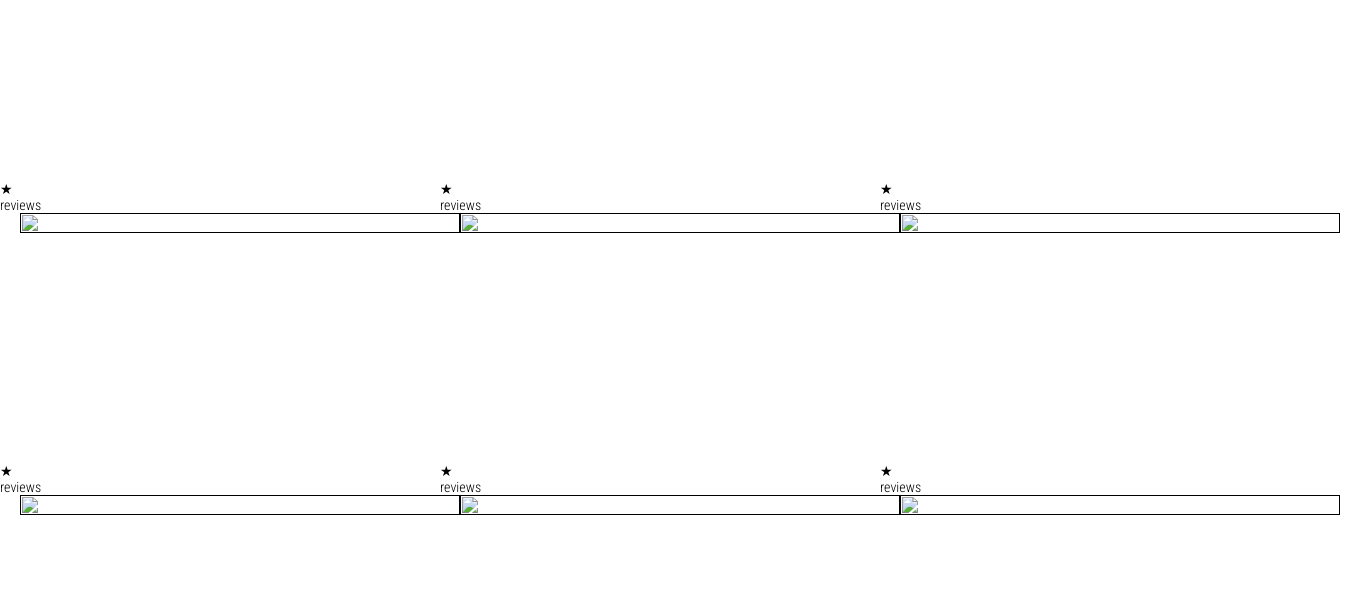
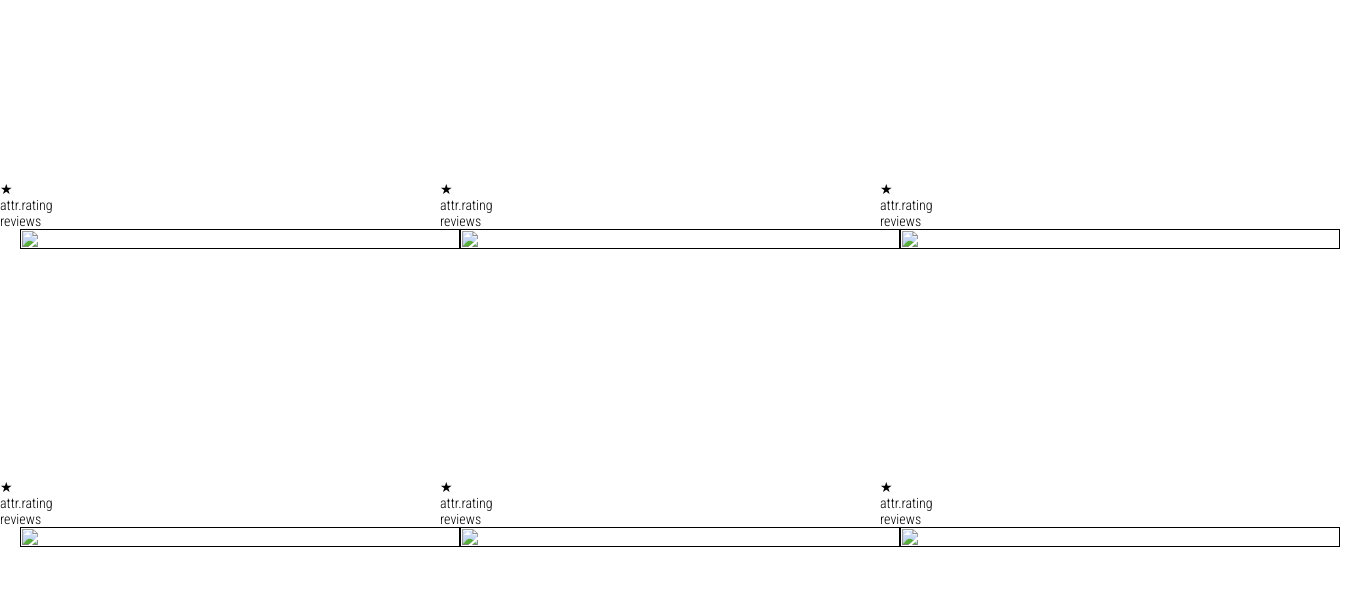
Before and after one commit to KirGorbunov/tripper, a Django app: page /geo/ in a window 1360 px wide. Shown: the part 259-868 px from the top of the page. Run offline with Django 4.2, Linux system fonts and the light colour scheme; data that the repository does not hold is empty.

Commit message:
fix: rating line in geo page

```diff
--- a/google_trip/templates/google_trip/geo.html
+++ b/google_trip/templates/google_trip/geo.html
@@ -26,7 +26,7 @@
                                     <div class="rating__active"></div>
                                     <div class="rating__items"></div>
                                 </div>
-                                <div class="rating__value"></div>
+                                <div class="rating__value">attr.rating</div>
                             </div>
                             <div class="number_of_review"> reviews</div>
                         </div>
@@ -47,7 +47,7 @@
                                     <div class="rating__active"></div>
                                     <div class="rating__items"></div>
                                 </div>
-                                <div class="rating__value"></div>
+                                <div class="rating__value">attr.rating</div>
                             </div>
                             <div class="number_of_review"> reviews</div>
                         </div>
@@ -68,7 +68,7 @@
                                     <div class="rating__active"></div>
                                     <div class="rating__items"></div>
                                 </div>
-                                <div class="rating__value"></div>
+                                <div class="rating__value">attr.rating</div>
                             </div>
                             <div class="number_of_review"> reviews</div>
                         </div>
```
